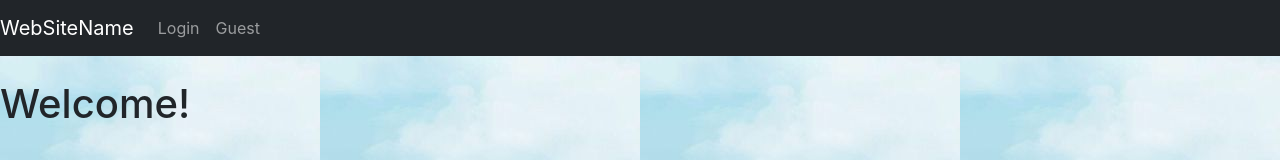
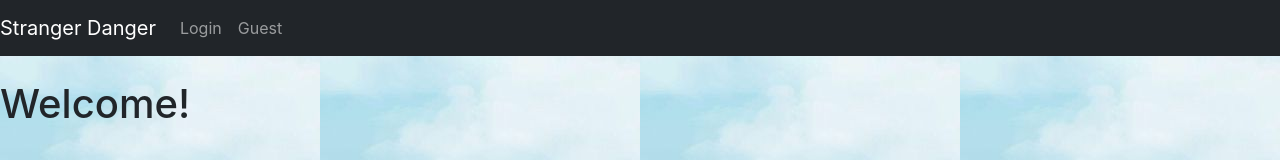
Before and after one commit to VemmyRM/StrangerDanger, a React (Create React App) app in the folder venushacks/: page / in a window 1280 px wide. Shown: the top 160 px of the page. Built offline with nearby package versions, Linux system fonts and the light colour scheme; what google-maps-react would draw is missing.

Commit message:
Update LandingPage.js

```diff
--- a/venushacks/src/Components/LandingPage.js
+++ b/venushacks/src/Components/LandingPage.js
@@ -11,7 +11,7 @@ function LandingPage() {
   return (
     <div>
       <Navbar bg="dark" variant="dark">
-        <Navbar.Brand>WebSiteName</Navbar.Brand>
+        <Navbar.Brand>Stranger Danger</Navbar.Brand>
           <Nav className="mr-auto">
             <Nav.Link type="submit" href = '/signup'>Login</Nav.Link>
             <Nav.Link type="submit" href = '/submitinfo'>Guest</Nav.Link>
```
